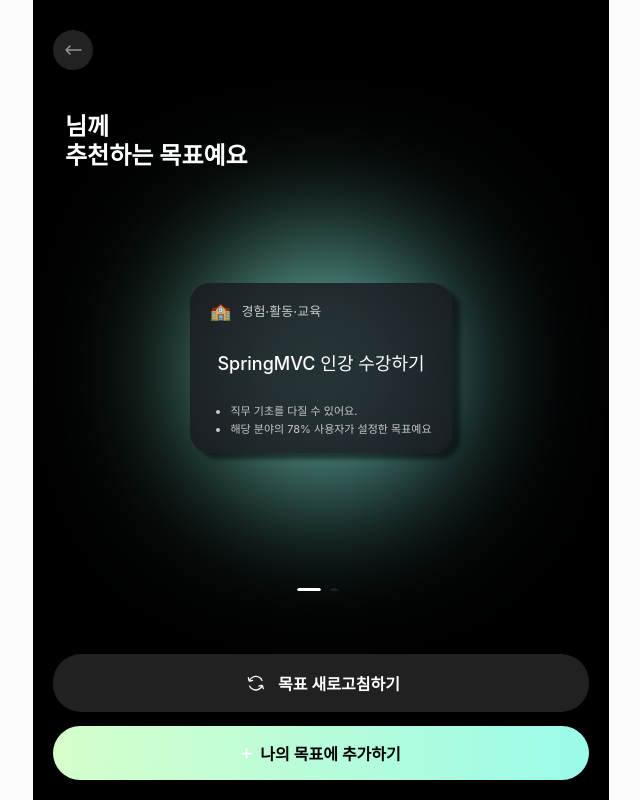
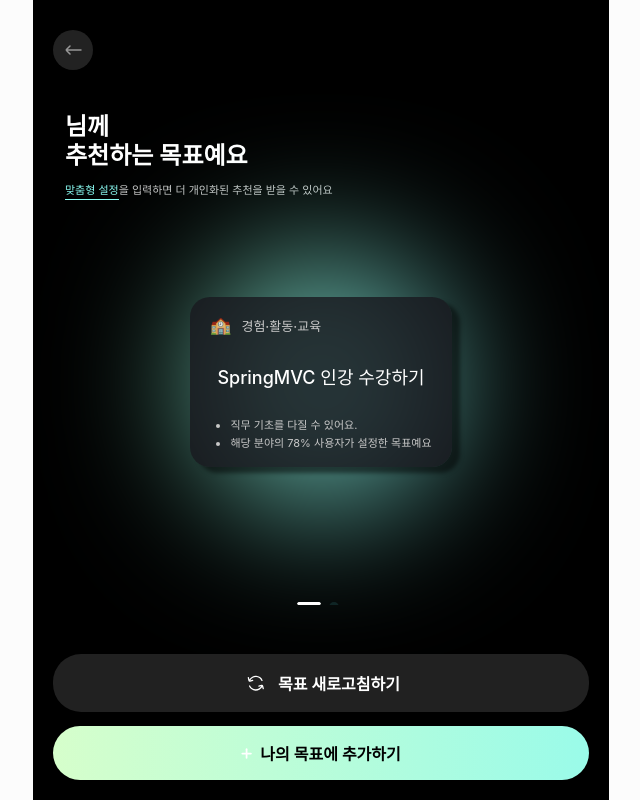
Before and after one commit to 9oormthon-univ/2024_DANPOON_TEAM_52_FE, a React (Create React App) app: page /recommended-goals in a window 1280 px wide. Shown: the whole page, without its empty margins (319-959 px from the left). Built offline with nearby package versions, Linux system fonts and the light colour scheme; no server answers.

Commit message:
💄 맞춤형 설정 권장 문구 추가

```diff
--- a/src/pages/Goal/index.jsx
+++ b/src/pages/Goal/index.jsx
@@ -8,8 +8,9 @@ import {
   Label,
   QuestContainer,
   Title,
-  Highlight,
   RightText,
+  SubDescription,
+  Link,
 } from "./styled"
 import BackwardButton from "../../components/BackwardButton"
 import { Flex } from "antd"
@@ -28,7 +29,10 @@ import { CheckModal } from "../../components/Modal"
 import { reqCompleteGoal } from "../../apis/goal"
 import Confetti from "../../components/Confetti"
 import Loading from "../../components/Loading"
-import { ROUTES_PATH_GOAL_CONSTELLATION } from "../../constants/routes"
+import {
+  ROUTES_PATH_GOAL_CONSTELLATION,
+  ROUTES_PATH_CUSTOMGUIDE,
+} from "../../constants/routes"
 import RecommendQuestModal from "../../components/Modals/RecommendQuestModal"
 import QuestModal from "../../components/Modals/QuestModal"
 import { CATEGORIES } from "../../constants/dummy"
@@ -213,13 +217,19 @@ export default function Quest() {
           <CompleteButton $variant="secondary" onClick={onClickCompleteButton}>
             목표 완료
           </CompleteButton>
-          <Description>
-            해당 목표를 위한 <Highlight>퀘스트</Highlight>
+          <Flex justify="space-between">
+            <Flex gap={6} vertical>
+              <Description>해당 목표를 위한 퀘스트</Description>
+              <SubDescription>
+                <Link to={ROUTES_PATH_CUSTOMGUIDE}>맞춤형 설정</Link>을 입력하면
+                더 개인화된 추천을 받을 수 있어요
+              </SubDescription>
+            </Flex>
             <RightText>
               {goal.quests.filter((q) => q.isComplete).length}/
               {goal.quests.length}
             </RightText>
-          </Description>
+          </Flex>
           <QuestContainer>
             <CheckQuests
               quests={goal.quests}
--- a/src/pages/Goal/styled.jsx
+++ b/src/pages/Goal/styled.jsx
@@ -1,6 +1,7 @@
 import styled from "styled-components"
 import TypoComponent from "../../components/Typo"
 import Button from "../../components/Button"
+import { Link as LinkComponent } from "react-router-dom"
 
 export const Container = styled.div`
   display: flex;
@@ -61,10 +62,28 @@ export const Description = styled(TypoComponent.Text)`
   }
 `
 
-export const Highlight = styled(TypoComponent.Highlight)`
-  font-weight: 500;
-  font-size: 16px;
-  font-weight: 500;
+export const SubDescription = styled(TypoComponent.Text)`
+  &&& {
+    font-size: 11px;
+    color: #c3c3c3;
+    font-weight: 400;
+  }
+`
+
+export const Link = styled(LinkComponent)`
+  &&& {
+    position: relative;
+    color: #8afaf1;
+    text-decoration: none;
+    &:after {
+      position: absolute;
+      top: calc(100% + 2px);
+      left: 0;
+      content: "";
+      width: 100%;
+      border-bottom: 0.5px solid #8afaf1;
+    }
+  }
 `
 
 export const RightText = styled(TypoComponent.Text)`
--- a/src/pages/RecommendedGoals/index.jsx
+++ b/src/pages/RecommendedGoals/index.jsx
@@ -3,6 +3,8 @@ import {
   GradientBackground,
   RecommendedGoalsContainer,
   Title,
+  Description,
+  Link,
 } from "./styled"
 import BackwardButton from "../../components/BackwardButton"
 import Typo from "../../components/Typo"
@@ -14,10 +16,11 @@ import { ReactComponent as PlusSVG } from "../../svgs/plus.svg"
 import GoalCard from "../../components/GoalCard"
 import { useEffect, useState } from "react"
 import { useNavigate } from "react-router-dom"
-import { reqGetRecommendGoals, reqPostGoal } from "../../apis/goal"
-import { ROUTES_PATH_HOME } from "../../constants/routes"
-import { useSetRecoilState } from "recoil"
-import { myGoalsAtom } from "../../store/atoms/goal"
+import { reqGetRecommendGoals } from "../../apis/goal"
+import {
+  ROUTES_PATH_CUSTOMGUIDE,
+  ROUTES_PATH_HOME,
+} from "../../constants/routes"
 import { DEFAULT_GOAL } from "../../constants/goal"
 import GoalModal from "../../components/Modals/GoalModal"
 
@@ -62,6 +65,10 @@ export default function RecommendedGoals() {
         <br />
         추천하는 목표예요
       </Title>
+      <Description>
+        <Link to={ROUTES_PATH_CUSTOMGUIDE}>맞춤형 설정</Link>을 입력하면 더
+        개인화된 추천을 받을 수 있어요
+      </Description>
       <RecommendedGoalsContainer>
         <GradientBackground />
         <Carousel dots={true} afterChange={onChange}>
--- a/src/pages/RecommendedGoals/styled.jsx
+++ b/src/pages/RecommendedGoals/styled.jsx
@@ -1,5 +1,6 @@
 import { styled } from "styled-components"
 import TypoComponent from "../../components/Typo"
+import { Link as LinkComponent } from "react-router-dom"
 
 export const Container = styled.div`
   display: flex;
@@ -7,11 +8,35 @@ export const Container = styled.div`
   width: 100%;
   height: 100%;
   padding: 30px 20px 20px;
-  gap: 42px;
   overflow: hidden;
 `
 export const Title = styled(TypoComponent.Title)`
+  margin: 42px 0 42px 12px;
+`
+
+export const Description = styled(TypoComponent.Text)`
   margin-left: 12px;
+  &&& {
+    font-size: 11px;
+    color: #c3c3c3;
+    font-weight: 400;
+  }
+`
+
+export const Link = styled(LinkComponent)`
+  &&& {
+    position: relative;
+    color: #8afaf1;
+    text-decoration: none;
+    &:after {
+      position: absolute;
+      top: calc(100% + 2px);
+      left: 0;
+      content: "";
+      width: 100%;
+      border-bottom: 0.5px solid #8afaf1;
+    }
+  }
 `
 
 export const RecommendedGoalsContainer = styled.div`
```
